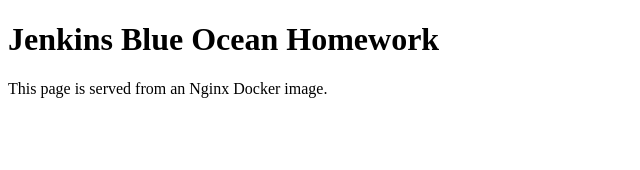
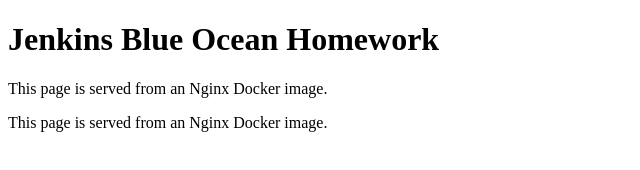
Before and after one commit to bojanzavojchevski/kii-jenkins-blueocean-homework, a plain HTML site: page index.html in a window 1280 px wide. Shown: the whole page, without its empty margins (0-640 px from the left). Drawn offline with Linux system fonts and the light colour scheme.

Commit message:
Trigger Jenkins pipeline

```diff
--- a/index.html
+++ b/index.html
@@ -8,5 +8,6 @@
 <body>
     <h1>Jenkins Blue Ocean Homework</h1>
     <p>This page is served from an Nginx Docker image.</p>
+    <p>This page is served from an Nginx Docker image.</p>
 </body>
 </html>
```
